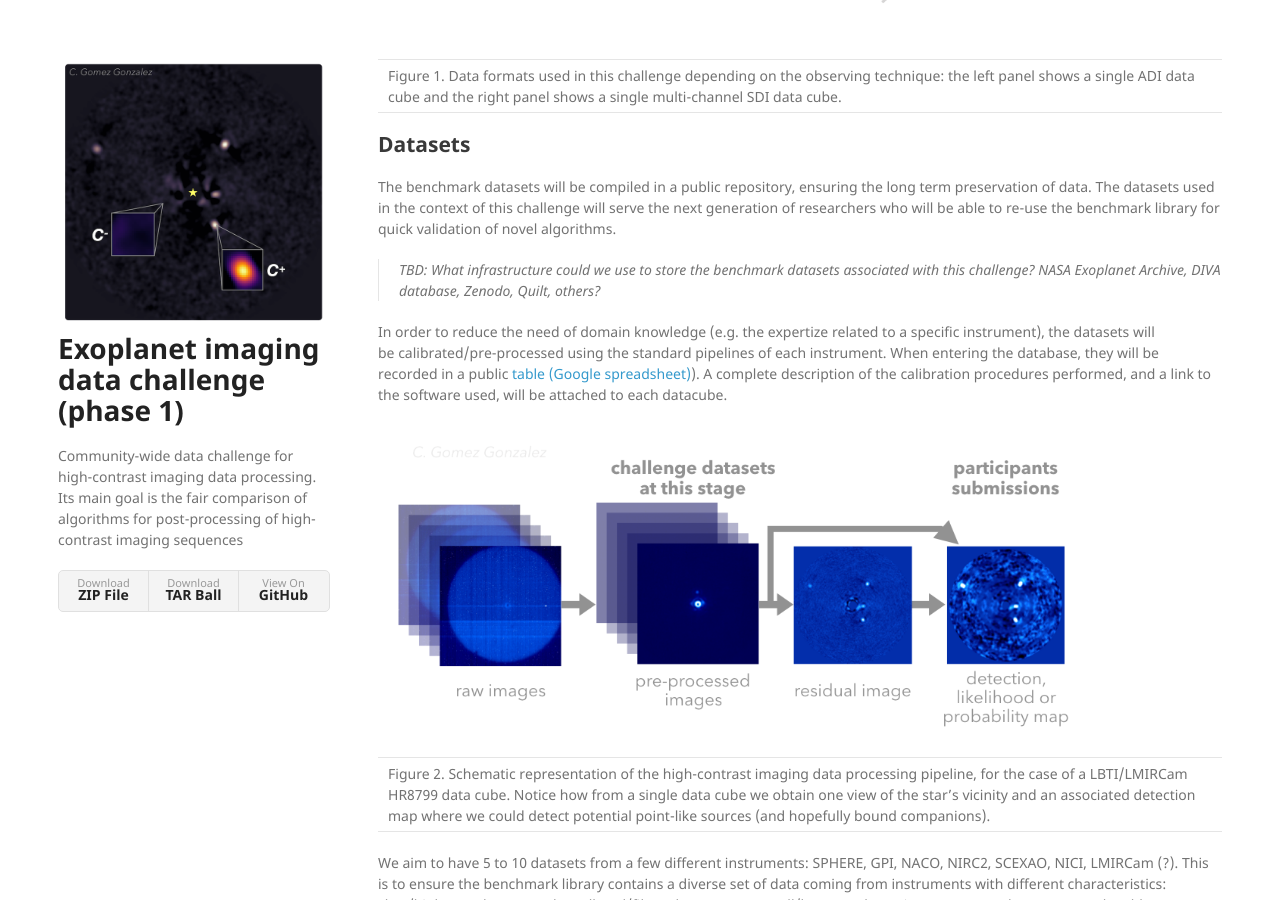
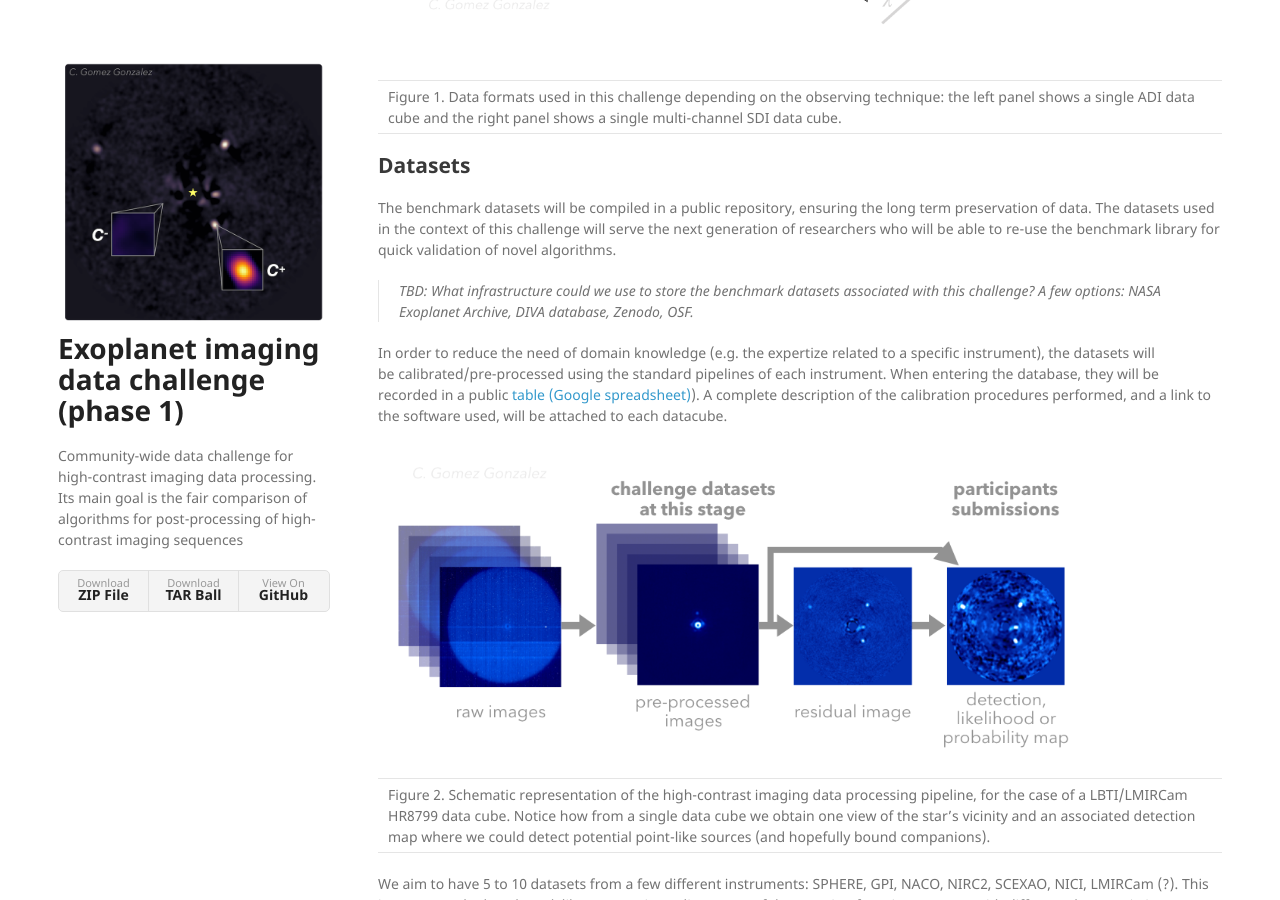
Before and after one commit to carlgogo/exoimaging_challenge, a Jekyll site: the page built from index.md, in a window 1280 px wide and 900 px high, scrolled down 2797 px. Built offline with Jekyll 4.4.1, drawn with Linux system fonts in a browser that asks for light colours; nearby versions of some CDN libraries; our own code applies the rules of GitHub Pages for plain Markdown files.

Commit message:
Updating info about possible repositories

```diff
--- a/index.md
+++ b/index.md
@@ -1,4 +1,5 @@
 
+---
 Hereafter, we present a community-wide data challenge for exoplanets direct detection with ground-based high-contrast imaging. This challenge is *being* prepared in collaboration with several members of the high-contrast imaging community. This data challenge has direct support from the Grenoble Alpes Data Institute (Grenoble, France).
 
 In the spirit of openness, anyone can contribute at any stage of the challenge by sending a pull request to this repository or an email to [carlos.gomez@univ-grenoble-alpes.fr](mailto:carlos.gomez@univ-grenoble-alpes.fr). All the benchmark datasets, metrics and results will be available at the end of the competition.
--- a/pages/datasets.md
+++ b/pages/datasets.md
@@ -1,6 +1,6 @@
 The benchmark datasets will be compiled in a public repository, ensuring the long term preservation of data. The datasets used in the context of this challenge will serve the next generation of researchers who will be able to re-use the benchmark library for quick validation of novel algorithms.
 
-> TBD: What infrastructure could we use to store the benchmark datasets associated with this challenge? NASA Exoplanet Archive, DIVA database, Zenodo, Quilt, others?
+> TBD: What infrastructure could we use to store the benchmark datasets associated with this challenge? A few options: NASA Exoplanet Archive, DIVA database, Zenodo, OSF.
 
 In order to reduce the need of domain knowledge (e.g. the expertize related to a specific instrument), the datasets will be calibrated/pre-processed using the standard pipelines of each instrument. When entering the database, they will be recorded in a public [table (Google spreadsheet)](pages/datasets_table)). A complete description of the calibration procedures performed, and a link to the software used, will be attached to each datacube.
 
```
